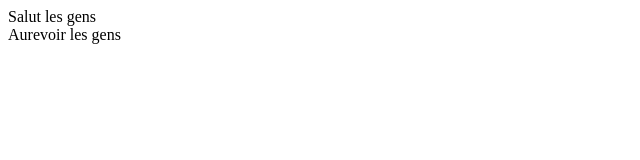
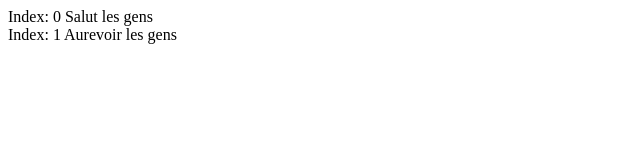
Before and after one commit to amacabr2/gfk_js_vuejs_carousel, a Vue app: page / in a window 1280 px wide. Shown: the top 160 px of the page, without its empty margins (0-640 px from the left). Built offline with nearby package versions, Linux system fonts and the light colour scheme; the HTML template or start-up script is replaced by a standard one.

Commit message:
Index for carousel-slide

```diff
--- a/src/components/carousel/Carousel.vue
+++ b/src/components/carousel/Carousel.vue
@@ -19,6 +19,9 @@
 
         mounted() {
             this.slides = this.$children
+            this.slides.forEach((slide, i) => {
+                slide.index = i
+            })
         }
 
     }
--- a/src/components/carousel/CarouselSlide.vue
+++ b/src/components/carousel/CarouselSlide.vue
@@ -1,6 +1,7 @@
 <template>
 
     <div>
+        Index: {{ index }}
         <slot></slot>
     </div>
 
@@ -10,6 +11,12 @@
 
     export default {
 
+        data() {
+            return {
+                index: 0
+            }
+        }
+
     }
 
 </script>
```
